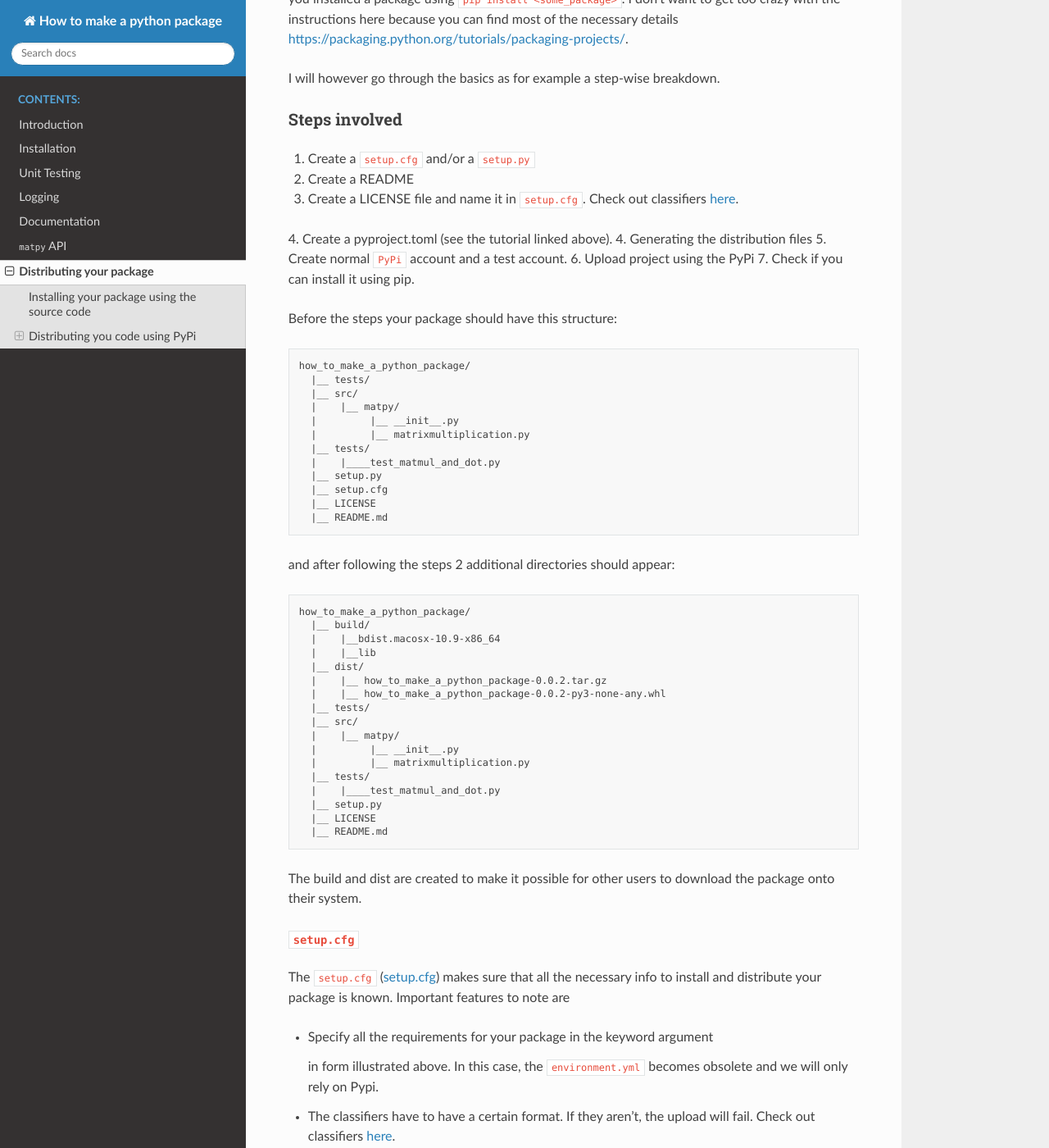
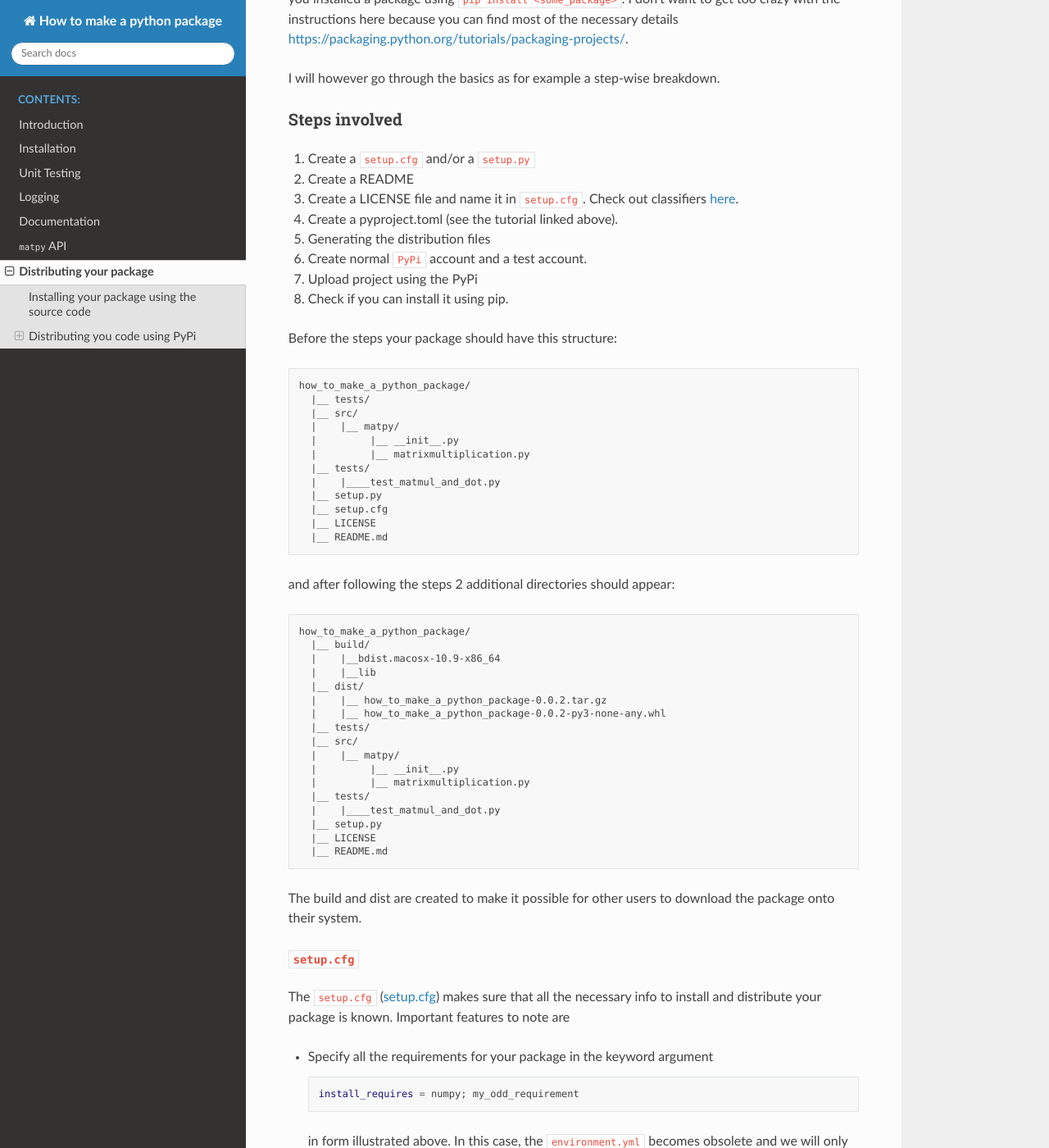
Before and after one commit to lsawade/how_to_make_a_python_package, a Sphinx documentation site: the page built from docs/source/chapters/pypi.rst, in a window 1280 px wide and 1400 px high, scrolled down 813 px. Shown: the whole window at 82% size. Built offline with Sphinx 7.4.7 and the Read the Docs theme 2.0.0, drawn with Linux system fonts in a browser that asks for light colours.

Commit message:
Fixed docs - part deux

```diff
--- a/docs/source/chapters/pypi.rst
+++ b/docs/source/chapters/pypi.rst
@@ -47,13 +47,13 @@
 
 1. Create a ``setup.cfg`` and/or a ``setup.py``
 2. Create a README
-3. Create a LICENSE file and name it in ``setup.cfg``.
-   Check out classifiers `here <https://pypi.org/classifiers/>`_.
+3. Create a LICENSE file and name it in ``setup.cfg``. Check out classifiers `here <https://pypi.org/classifiers/>`_.
 4. Create a pyproject.toml (see the tutorial linked above).
-4. Generating the distribution files
-5. Create normal ``PyPi`` account and a test account.
-6. Upload project using the PyPi
-7. Check if you can install it using pip.
+5. Generating the distribution files
+6. Create normal ``PyPi`` account and a test account.
+7. Upload project using the PyPi
+8. Check if you can install it using pip.
+
 
 Before the steps your package should have this structure:
 
@@ -98,7 +98,7 @@
 download the package onto their system.
 
 ``setup.cfg``
-____________
+_____________
 
 The ``setup.cfg`` (:ref:`setup-cfg`) makes sure that all the necessary info to
 install and distribute your package is known. Important features to note are
```
Also changed, not shown: other parts of docs/source/chapters/pypi.rst (+3 -2 lines).
